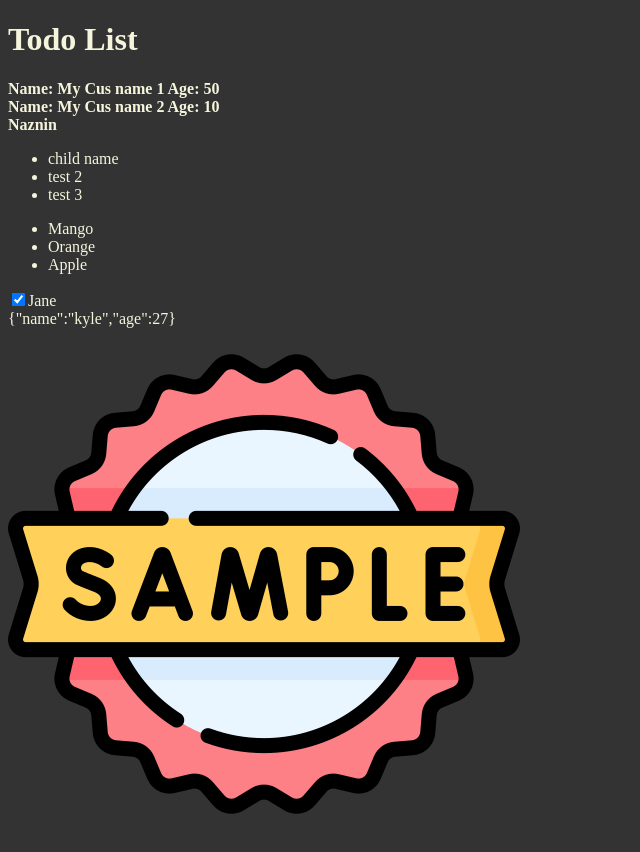
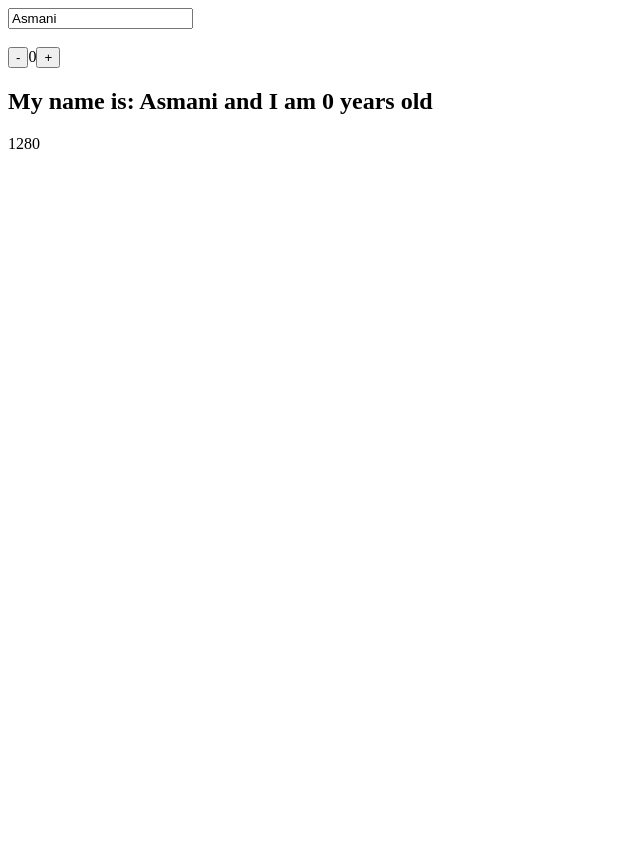
Before and after one commit to eashikanaznin/react_learnings, a React (Vite) app: page / in a window 1280 px wide. Shown: the whole page, without its empty margins (0-640 px from the left). After the commit the page ends 800 px from the top, so only its background shows below. Built offline with nearby package versions, Linux system fonts and the light colour scheme.

Commit message:
Named counter changes

```diff
--- a/src/App.jsx
+++ b/src/App.jsx
@@ -1,79 +1,20 @@
 import React from "react"
-import { TodoList } from "./TodoList"
-import { TodoListClass } from "./TodoListClass"
-import { Name } from "./Name"
-import { TodoChecklist } from "./TodoChecklist"
-import "./style.css";
-import user from "./user.json";
-import img from "./sample.png";
+// import { TodoListClass } from "./TodoListClass"
+import { NamedCounter } from "./NamedCounter"
+
+
 
 
 function App() {
 
-  // // JXS is XML version of JS
-  // // camelcased except data ans aria attr
-  // // wrapped by {} is JS code
-
-
-  // // return array / string
-  // // return [1,2,3]
-
-  // const myCustomlbl = <label htmlFor="inputId">TEST</label>
-  // return  (
-  // // <h1 id="5" className="pink" style={{backgroundColor: "blue"}}>
-  // //  {2+2}
-  // // </h1>
-
-  // // Practice task
-  // <div className="large" id="largeDiv">
-  //   {myCustomlbl}
-  //   <input id="inputId" type="number" defaultValue="3" />
-  // </div>
-
-  // )
-
-  // return React.createElement("h1", {'id': "5"}, "Hello World")
-
-
   return (
     <div>
-      {/* <h1>Todo List</h1> */}
-      <h1>Todo List</h1>
-
-      <Name name="My Cus name 1" age={50} isAdult={true} />
-      <Name name="My Cus name 2" isAdult={false} />
-
-      <AnotherName/>
-
-      <TodoList>
-        <span>child name</span>
-      </TodoList>
-
-      <TodoListClass fruitTitle = "Mango">
-        <li>Apple</li>
-      </TodoListClass>
-
-      {/* checkbox example */}
-      <TodoChecklist isComplete="true">
-        Jane
-      </TodoChecklist>
-
-      {/*  Rendering json */}
-      <div>{JSON.stringify(user)}</div>
-
-      {/*  Rendering image */}
-      <div><img src={img}/></div>
-
+      <NamedCounter/>
     </div>
 
   )
 
 }
 
-// Keeping component in the same file
-class AnotherName extends React.Component {
-  render(){
-    return <b> Naznin</b>
-  }
-}
+
 export default App
--- a/src/Name.jsx
+++ /dev/null
@@ -1,13 +0,0 @@
-export function Name({name, age = 10, isAdult}){
-
-  console.log(isAdult);
-  // function Name( props )
-  return (
-    <div>
-      <b>Name: {name} </b>
-      {/* <b>Name: {props.name} </b> */}
-      <b>Age: {age} </b>
-    </div>
-  )
-
-}
--- /dev/null
+++ b/src/NamedCounter.jsx
@@ -0,0 +1,47 @@
+import { useState, useEffect } from "react";
+
+let globalVar = 0
+
+export function NamedCounter() {
+
+  const [name, setName] = useState("Asmani");
+  const [age, setAge] = useState(0);
+  const [width, setWidth] = useState(window.innerWidth);
+
+  // console.log('PNK')
+  const handler = () => {
+    setWidth(window.innerWidth)
+    console.log('PNK')
+  }
+  useEffect(() => {
+
+    // document.title = name
+    // console.log('Age has changed', age)
+    window.addEventListener("resize", handler)
+
+    return () => {
+      window.removeEventListener("resize", handler)
+    }
+  // }, [ name, age, width])
+   }, [ width])
+
+  // // Only on mount
+  // useEffect(() => {
+  //   console.log('Mount')
+  // }, [])
+
+  return (
+    <div>
+      {/* controlled */}
+      <input type="text" value={name} onChange={(e) => setName(e.target.value)} />
+      <br/ >
+      <br/ >
+      <button onClick={() => setAge(currentAge => currentAge-1) }>-</button>
+      {age}
+      <button onClick={() => setAge(currentAge => currentAge+1)}>+</button>
+      <h2>My name is: {name} and I am {age} years old</h2>
+
+      {width}
+    </div>
+  );
+}
--- a/src/TodoChecklist.jsx
+++ /dev/null
@@ -1,12 +0,0 @@
-export function TodoChecklist({ children, isComplete}){
-  return (
-    <div>
-      <label>
-        <input type="checkbox" defaultChecked={isComplete}/>
-        {children}
-      </label>
-
-    </div>
-
-  )
-}
--- a/src/TodoList.jsx
+++ /dev/null
@@ -1,12 +0,0 @@
-export function TodoList({ children }) {
-// export function TodoList(props) {
-  // A custom component must start with a capital letter
-  return (
-    <ul>
-      {/* <li>  {props.children} </li> */}
-      <li> {children} </li>
-      <li>test 2</li>
-      <li>test 3</li>
-    </ul>
-  )
-}
--- a/src/TodoListClass.jsx
+++ /dev/null
@@ -1,15 +0,0 @@
-import React from "react";
-
-
-// used same way as normal component
-export class TodoListClass extends React.Component {
-  render(){
-    return(
-      <ul>
-        <li>{ this.props.fruitTitle }</li>
-        <li>Orange</li>
-        {this.props.children}
-      </ul>
-    )
-  }
-}
--- a/src/style.css
+++ /dev/null
@@ -1,4 +0,0 @@
-body{
- background:#333;
- color:beige;
-}
```
Also changed, not shown: src/sample.png (deleted).
